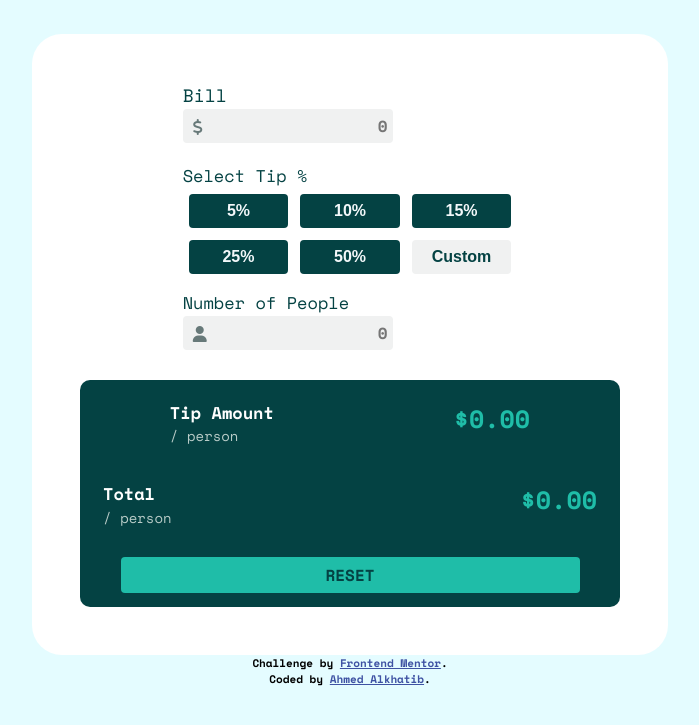
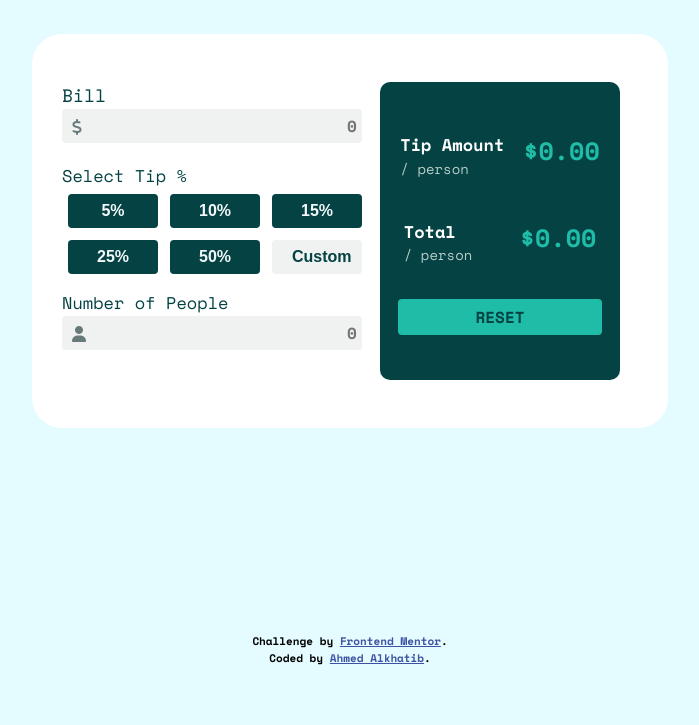
Before and after one commit to AhmedAlkh/tip-calculator, a website: page index.html in a window 1280 px wide. Shown: the part 117-842 px from the top of the page, without its empty margins (290-989 px from the left). Drawn offline with nearby package versions, Linux system fonts and the light colour scheme.

Commit message:
added media queries for desktop design

```diff
--- a/index.html
+++ b/index.html
@@ -60,7 +60,6 @@
                 name="tip-percentage"
                 value="5"
                 onclick="calculateTip()"
-                required
               />
               <label class="grid-section-a tip-option" for="five">5%</label>
               <input
@@ -112,6 +111,7 @@
               <input
                 type="text"
                 id="customTipPercentageInput"
+                name="tip-percentage"
                 style="display: none"
                 oninput="calculateTip()"
               />
--- a/src/js/script.js
+++ b/src/js/script.js
@@ -1,67 +1,7 @@
-// const bill =
-// const tipPercentage =
-// const numberOfPeople =
-// const tipAmountPerPerson =
-// const totalPerPerson =
-// Tip amount per person = bill X 0.15(15%) / number of people
-// Total per person = bill + tip / number of people
-// Will need to convert tip percentage entered/selected to converted into decimal form for equation
-
-// There is no submit button,
-// The information in the results sections should total as the information is being entered live
-
 // When custom tip is clicked
 // Custom button will transform into input field
 // User will enter custom tip percentage
 // custom button will have additional styles applied when clicked
-
-// Will need to change innerHTML/textContent of tip amount and total result
-
-// Reset button will reset the whole form
-
-// User will enter the total bill
-// User will select a tip percentage
-// User will enter the number of people
-
-// const bill = document.getElementById("bill-input"); ✅
-// const numberOfPeople = document.getElementById("num-of-people"); ✅
-// get the selected tip percentage in a variable ✅
-// const tipPercentage = ✅
-// const totalTip = bill X tipPercentage; ✅
-// const billPlusTip = bill X tipPercentage + bill; ✅
-// tipAmountPerPerson should equal totalTip / numberOfPeople ✅
-// totalCostPerPerson should equal billPlusTip / numberOfPeople ✅
-
-// Global Variables
-// let tipPercentage;
-// const bill = document.getElementById("bill-input");
-// const numberOfPeople = document.getElementById("num-of-people");
-// const totalTip = bill * tipPercentage;
-// const billPlusTip = bill * tipPercentage + bill;
-// const tipAmountPerPerson = totalTip / numberOfPeople;
-// const totalCostPerPerson = billPlusTip / numberOfPeople;
-
-// // Add functionality of tip button percentages into update total function
-
-// // This is listening for which of the percentage buttons is clicked and converting them into a decimal
-// let radioButtons = document.querySelectorAll("input[name='tip-percentage']");
-// for (let i = 0; i < radioButtons.length; i++) {
-//   radioButtons[i].addEventListener("click", function () {
-//     let tipPercentRaw = this.value;
-//     let tipPercentageWhole = parseInt(tipPercentRaw);
-//     let tipPercentage = tipPercentageWhole / 100;
-//   });
-// }
-
-// function updateTotal() {
-//   const tipCost = document.querySelector(".tip-cost");
-//   const totalCost = document.querySelector(".total-cost");
-
-//   tipCost.textContent = tipAmountPerPerson;
-//   totalCost.textContent = totalCostPerPerson;
-// }
-
-// updateTotal();
 
 const billAmountInput = document.querySelector("#bill-input");
 const peopleCountInput = document.querySelector("#num-of-people");
@@ -93,3 +33,17 @@ function calculateTip() {
   tipPerPersonSpan.textContent = "$" + tipPerPerson.toFixed(2);
   totalPerPersonSpan.textContent = "$" + totalPerPerson.toFixed(2);
 }
+
+const resetButton = document.querySelector(".reset-btn");
+
+resetButton.addEventListener("click", function () {
+  billAmountInput.value = "";
+  peopleCountInput.value = "";
+  // customTipPercentage.value = '';
+  // Change this back to false when custom is working?
+  customTipPercentageRadio.checked = true;
+  customTipPercentageRadio.style.display = "block";
+  // customTipPercentage.style.display = 'none';
+  tipPerPersonSpan.textContent = "$0.00";
+  totalPerPersonSpan.textContent = "$0.00";
+});
--- a/src/scss/blocks/_footer.scss
+++ b/src/scss/blocks/_footer.scss
@@ -7,3 +7,12 @@ footer {
     color: hsl(228, 45%, 44%);
   }
 }
+
+@media (min-width: 48rem) {
+  footer {
+    position: absolute;
+    bottom: 0;
+    width: 100%;
+    height: 50px;
+  }
+}
--- a/src/scss/blocks/_main.scss
+++ b/src/scss/blocks/_main.scss
@@ -4,3 +4,9 @@ main {
   padding: 3rem;
   border-radius: 30px;
 }
+
+@media (min-width: 48rem) {
+  main {
+    display: flex;
+  }
+}
--- a/src/scss/blocks/_user-input.scss
+++ b/src/scss/blocks/_user-input.scss
@@ -131,3 +131,26 @@
     color: var(--dark-teal) !important;
   }
 }
+
+@media (min-width: 48rem) {
+  .user-input-section {
+    width: 50%;
+    margin-right: 30px;
+  }
+
+  .input-field {
+    width: 98%;
+  }
+}
+
+@media (min-width: 23.5rem) {
+  .user-input-section {
+    label {
+      width: 90px;
+    }
+
+    .people-input {
+      width: 100%;
+    }
+  }
+}
--- a/src/scss/blocks/_user-result.scss
+++ b/src/scss/blocks/_user-result.scss
@@ -14,14 +14,13 @@
     margin-block: 20px;
     display: flex;
     justify-content: space-around;
-    width: 100%;
+    width: 91%;
   }
 
   .total-amount {
-    margin-block: 15px;
-    padding-inline: 23px;
+    margin-block: 20px;
     display: flex;
-    justify-content: space-between;
+    justify-content: space-around;
     width: 100%;
   }
 
@@ -58,3 +57,10 @@
     cursor: pointer;
   }
 }
+
+
+@media (min-width: 48rem) {
+  .user-result-section {
+    width: 50%;
+  }
+}
```
Also changed, not shown: src/css/styles.css, 1 other file.
